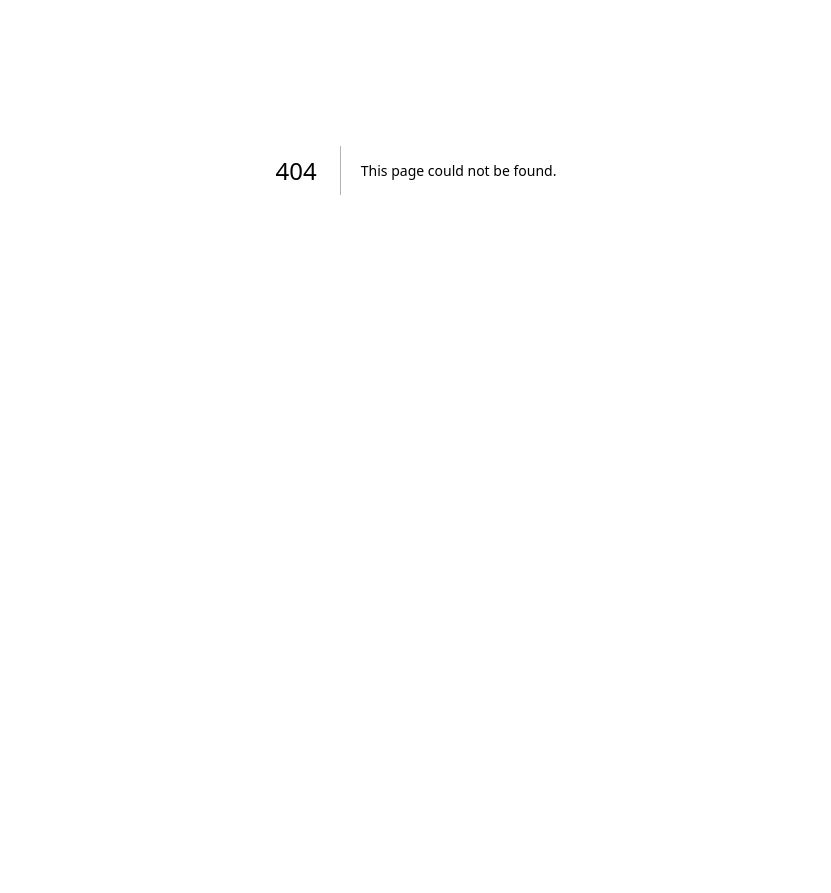
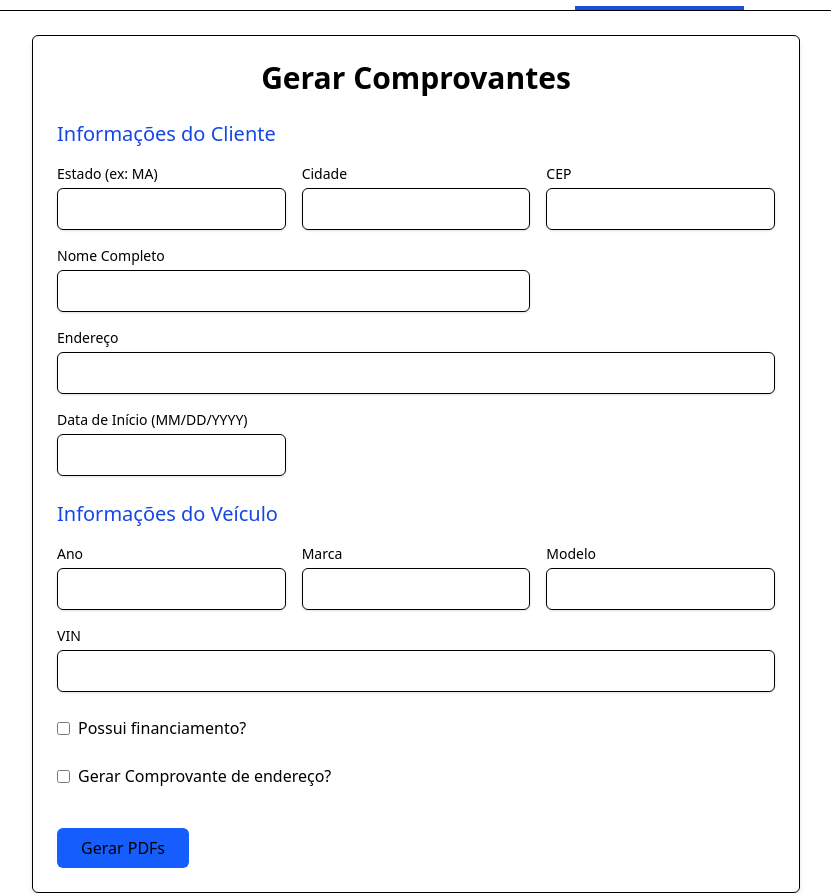
Before and after one commit to rayzen2002/NGS-application, a Next.js app: page /backofficer/comprovantes in a window 1280 px wide. Before the commit this address had no page. Shown: the part 230-1123 px from the top of the page, without its empty margins (224-1055 px from the left). Before the commit the page ends 800 px from the top, so only its background shows below. Built offline with nearby package versions, Linux system fonts and the light colour scheme.

Commit message:
Feat: Implement of /backofficers/comprovantes

```diff
--- /dev/null
+++ b/app/backofficer/comprovantes/page.tsx
@@ -0,0 +1,157 @@
+'use client';
+
+import { FieldError, useForm, UseFormRegister } from 'react-hook-form';
+import { z } from 'zod';
+import { zodResolver } from '@hookform/resolvers/zod';
+import { Header } from '@/components/header/page';
+
+const formSchema = z.object({
+  state: z.string().min(1, 'Estado é obrigatório'),
+  city: z.string().min(1, 'Cidade é obrigatória'),
+  zip_code: z.string().min(1, 'CEP é obrigatório'),
+  full_name: z.string().min(1, 'Nome completo é obrigatório'),
+  address: z.string().min(1, 'Endereço é obrigatório'),
+  new_policy_start_date: z.string().min(1, 'Data de início é obrigatória'),
+  vehicle_year: z.string().min(1, 'Ano do veículo é obrigatório'),
+  vehicle_make: z.string().min(1, 'Marca é obrigatória'),
+  vehicle_model: z.string().min(1, 'Modelo é obrigatório'),
+  vehicle_vin: z.string().min(1, 'VIN é obrigatório'),
+  lienholder: z.boolean(),
+  lien_name: z.string().optional(),
+  lien_address: z.string().optional(),
+  lien_city_state_zip: z.string().optional(),
+  garaging_proof: z.boolean(),
+});
+
+interface InputFieldProps {
+  name: keyof FormData;
+  label: string;
+  register: UseFormRegister<FormData>;
+  errors: Partial<Record<keyof FormData, FieldError | undefined>>;
+  className?: string;
+}
+
+
+type FormData = z.infer<typeof formSchema>;
+
+export default function Comprovantes() {
+  const {
+    register,
+    handleSubmit,
+    watch,
+    formState: { errors, isSubmitting },
+  } = useForm<FormData>({
+    resolver: zodResolver(formSchema),
+    defaultValues: {
+      lienholder: false,
+      garaging_proof: false,
+    },
+  });
+
+  const lienholderSelected = watch('lienholder');
+
+  const onSubmit = async (data: FormData) => {
+    const response = await fetch('/api/send-to-fastapi', {
+      method: 'POST',
+      headers: { 'Content-Type': 'application/json' },
+      body: JSON.stringify(data),
+    });
+
+    const blob = await response.blob();
+    const url = window.URL.createObjectURL(blob);
+    const a = document.createElement('a');
+    a.href = url;
+    a.download = 'documentos.zip';
+    a.click();
+    window.URL.revokeObjectURL(url);
+  };
+
+  return (
+    <div className="flex flex-col min-h-screen ">
+      <Header activeTab="comprovantes" />
+
+      <div className="max-w-3xl mx-auto p-6  shadow-md rounded-md mt-6 border">
+        <h1 className="text-3xl font-semibold mb-6 text-center">Gerar Comprovantes</h1>
+        <form onSubmit={handleSubmit(onSubmit)} className="space-y-6">
+
+          {/* Seção: Dados Pessoais */}
+          <section>
+            <h2 className="text-xl font-medium mb-4 text-blue-700">Informações do Cliente</h2>
+            <div className="grid grid-cols-1 md:grid-cols-3 gap-4">
+              <InputField name="state" label="Estado (ex: MA)" register={register} errors={errors} />
+              <InputField name="city" label="Cidade" register={register} errors={errors} />
+              <InputField name="zip_code" label="CEP" register={register} errors={errors} />
+              <InputField name="full_name" label="Nome Completo" register={register} errors={errors} className="md:col-span-2" />
+              <InputField name="address" label="Endereço" register={register} errors={errors} className="md:col-span-3" />
+              <InputField name="new_policy_start_date" label="Data de Início (MM/DD/YYYY)" register={register} errors={errors} />
+            </div>
+          </section>
+
+          {/* Seção: Veículo */}
+          <section>
+            <h2 className="text-xl font-medium mb-4 text-blue-700">Informações do Veículo</h2>
+            <div className="grid grid-cols-1 md:grid-cols-3 gap-4">
+              <InputField name="vehicle_year" label="Ano" register={register} errors={errors} />
+              <InputField name="vehicle_make" label="Marca" register={register} errors={errors} />
+              <InputField name="vehicle_model" label="Modelo" register={register} errors={errors} />
+              <InputField name="vehicle_vin" label="VIN" register={register} errors={errors} className="md:col-span-3" />
+            </div>
+          </section>
+
+          {/* Seção: Financiamento */}
+          <section>
+            <label className="flex items-center space-x-2">
+              <input type="checkbox" {...register('lienholder')} />
+              <span>Possui financiamento?</span>
+            </label>
+
+            {lienholderSelected && (
+              <div className="border border-gray-200 p-4 mt-4 rounded-md  space-y-4">
+                <h3 className="text-md font-medium ">Dados da financeira</h3>
+                <div className="grid grid-cols-1 md:grid-cols-2 gap-4">
+                  <InputField name="lien_name" label="Nome da Financeira" register={register} errors={errors} />
+                  <InputField name="lien_address" label="Endereço da Financeira" register={register} errors={errors} />
+                  <InputField name="lien_city_state_zip" label="Cidade/Estado/CEP (ex: CARMEL, IN 46082)" register={register} errors={errors} className="md:col-span-2" />
+                </div>
+              </div>
+            )}
+          </section>
+
+          {/* Seção: Outras opções */}
+          <section>
+            <label className="flex items-center space-x-2">
+              <input type="checkbox" {...register('garaging_proof')} />
+              <span>Gerar Comprovante de endereço?</span>
+            </label>
+          </section>
+
+          <div className="pt-4">
+            <button
+              type="submit"
+              className="bg-blue-600 hover:bg-blue-700  font-medium px-6 py-2 rounded-md w-full md:w-auto"
+              disabled={isSubmitting}
+            >
+              {isSubmitting ? 'Gerando...' : 'Gerar PDFs'}
+            </button>
+          </div>
+        </form>
+      </div>
+    </div>
+  );
+}
+
+// Componente reutilizável para inputs
+function InputField({ name, label, register, errors, className = '' }: InputFieldProps) {
+  return (
+    <div className={className}>
+      <label className="block text-sm font-medium  ">{label}</label>
+      <input
+        {...register(name)}
+        className="mt-1 block w-full border  rounded-md px-3 py-2 shadow-sm "
+      />
+      {errors[name] && (
+        <p className="text-sm text-red-500 mt-1">{errors[name]?.message}</p>
+      )}
+    </div>
+  );
+}
--- a/components/header/page.tsx
+++ b/components/header/page.tsx
@@ -9,6 +9,7 @@ import {
   ComputerIcon,
   Handshake,
   Car,
+  FileStack,
 } from 'lucide-react';
 import Link from 'next/link';
 import { ModeToggle } from '../theme/mode-toggle';
@@ -17,7 +18,7 @@ import { LogoutButton } from '../logout-button';
 
 
 interface Props {
-  activeTab: 'relatorios' | 'proposta' | 'financeiras';
+  activeTab: 'relatorios' | 'proposta' | 'financeiras' | 'comprovantes';
 }
 
 
@@ -99,6 +100,18 @@ export function Header({ activeTab }: Props) {
               <CircleDollarSign />
               Financeiras
             </Link>
+            <Link
+              href="/backofficer/comprovantes"
+              className="flex items-center lg:space-x-6 text-xl gap-2 py-2"
+              style={
+                activeTab === 'comprovantes'
+                  ? { borderBottom: '4px solid #1D4ED8' }
+                  : {}
+              }
+            >
+              <FileStack />
+              Comprovantes
+            </Link>
           </nav>
 
           <div className="ml-auto flex items-center gap-2"></div>
```
Also changed, not shown: package.json (+4 -4 lines), 1 other file (tests, documents, lock files or other folders).
